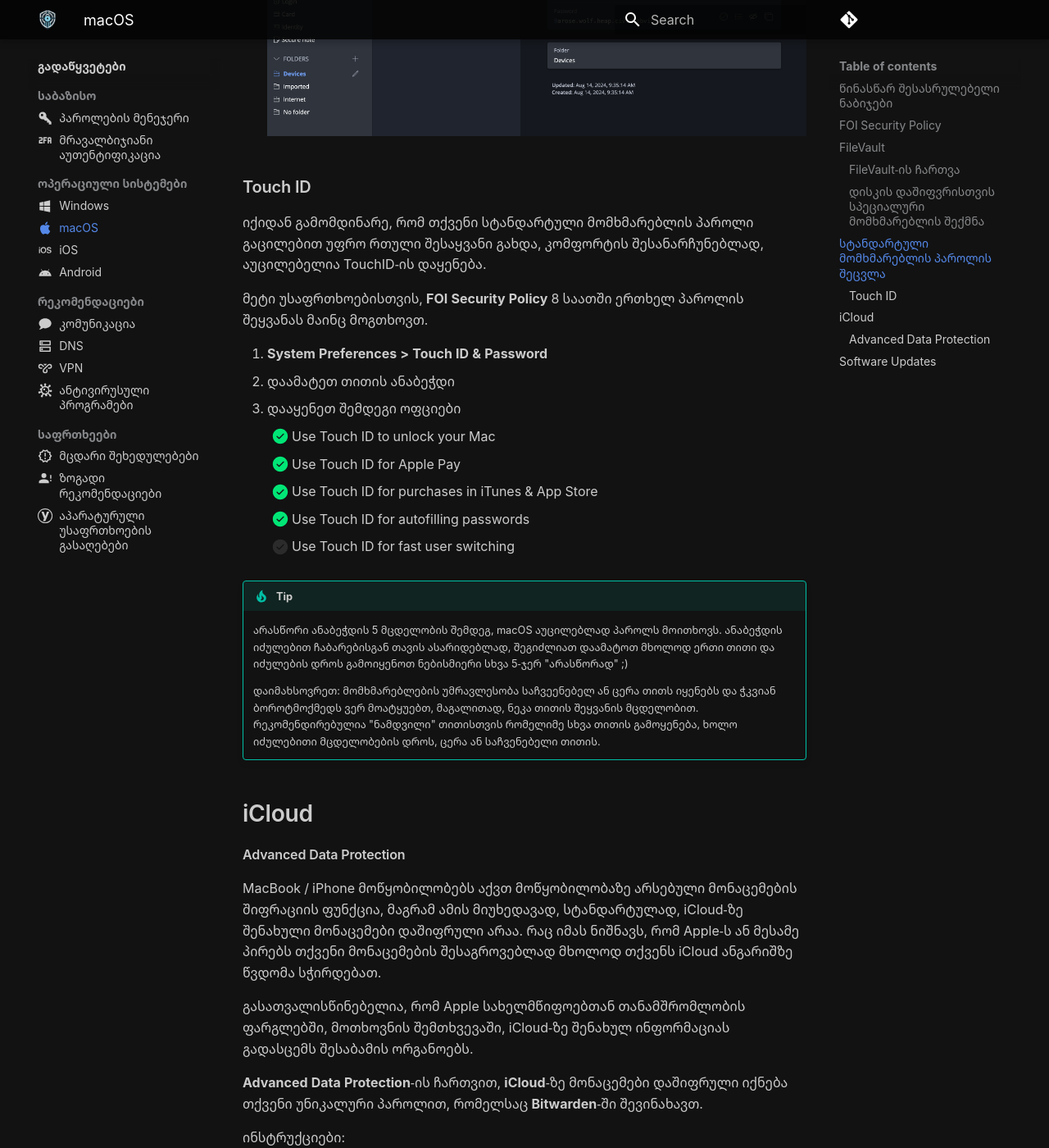
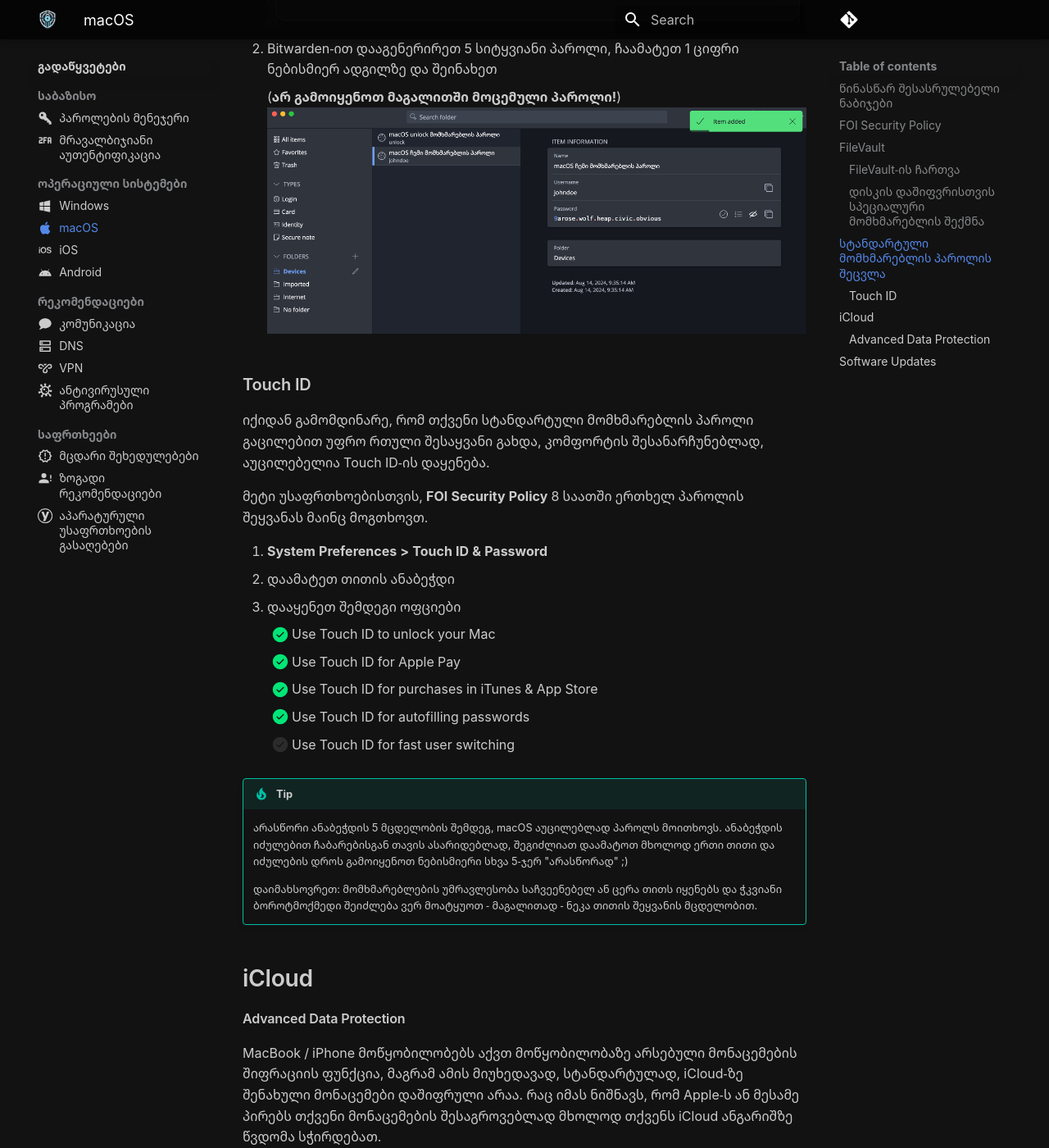
Before and after one commit to foige/security.foi.ge, an MkDocs documentation site: the page built from docs/solutions/macos.md, in a window 1280 px wide and 1400 px high, scrolled down 4718 px. Shown: the whole window at 82% size. Built offline with MkDocs 1.6.1 and Material for MkDocs 9.7.7, drawn with Linux system fonts in a browser that asks for light colours; plug-ins that fetch from the network failed and are left out; comment, search, counter and statistics services are not loaded; some of the changed text lies outside the part shown.

```diff
--- a/docs/solutions/macos.md
+++ b/docs/solutions/macos.md
@@ -134,7 +144,7 @@
 ### Touch ID
 
 იქიდან გამომდინარე, რომ თქვენი სტანდარტული მომხმარებლის პაროლი გაცილებით უფრო რთული შესაყვანი გახდა,
-კომფორტის შესანარჩუნებლად, აუცილებელია TouchID-ის დაყენება.
+კომფორტის შესანარჩუნებლად, აუცილებელია Touch ID-ის დაყენება.
 
 მეტი უსაფრთხოებისთვის, **FOI Security Policy** 8 საათში ერთხელ პაროლის შეყვანას მაინც მოგთხოვთ.
 
@@ -154,9 +164,8 @@
 იძულებით ჩაბარებისგან თავის ასარიდებლად, შეგიძლიათ დაამატოთ მხოლოდ ერთი თითი და იძულების
 დროს გამოიყენოთ ნებისმიერი სხვა 5-ჯერ "არასწორად" ;)
 
-დაიმახსოვრეთ: მომხმარებლების უმრავლესობა საჩვეენებელ ან ცერა თითს იყენებს და ჭკვიან ბოროტმოქმედს
-ვერ მოატყუებთ, მაგალითად, ნეკა თითის შეყვანის მცდელობით. რეკომენდირებულია "ნამდვილი" თითისთვის
-რომელიმე სხვა თითის გამოყენება, ხოლო იძულებითი მცდელობების დროს, ცერა ან საჩვენებელი თითის.
+დაიმახსოვრეთ: მომხმარებლების უმრავლესობა საჩვეენებელ ან ცერა თითს იყენებს და ჭკვიანი ბოროტმოქმედი
+შეიძლება ვერ მოატყუოთ - მაგალითად - ნეკა თითის შეყვანის მცდელობით.
 
 ///
 
```
Also changed, not shown: other parts of docs/solutions/macos.md (+21 -9 lines).
